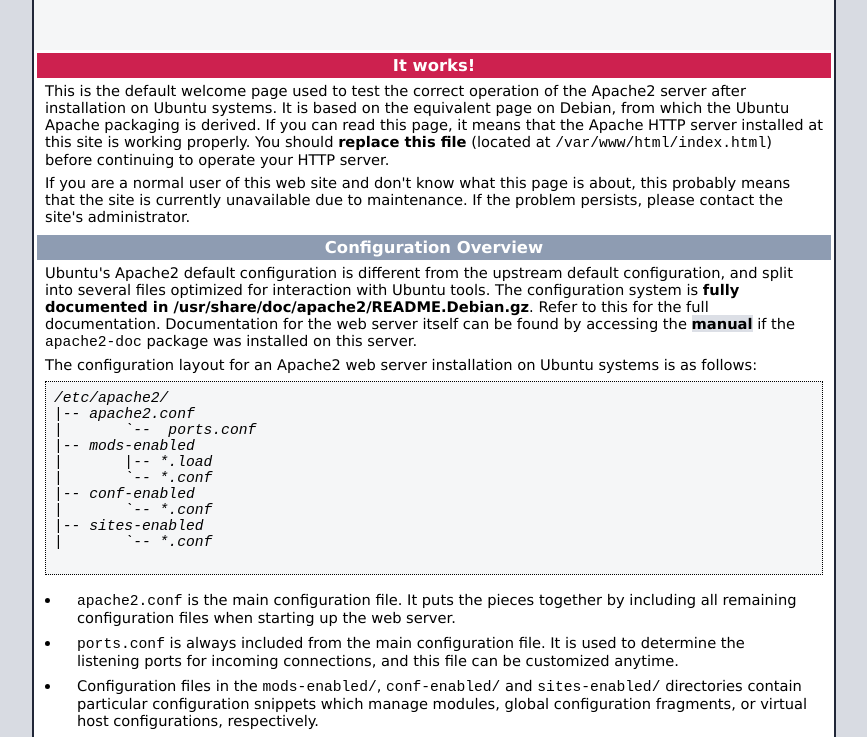
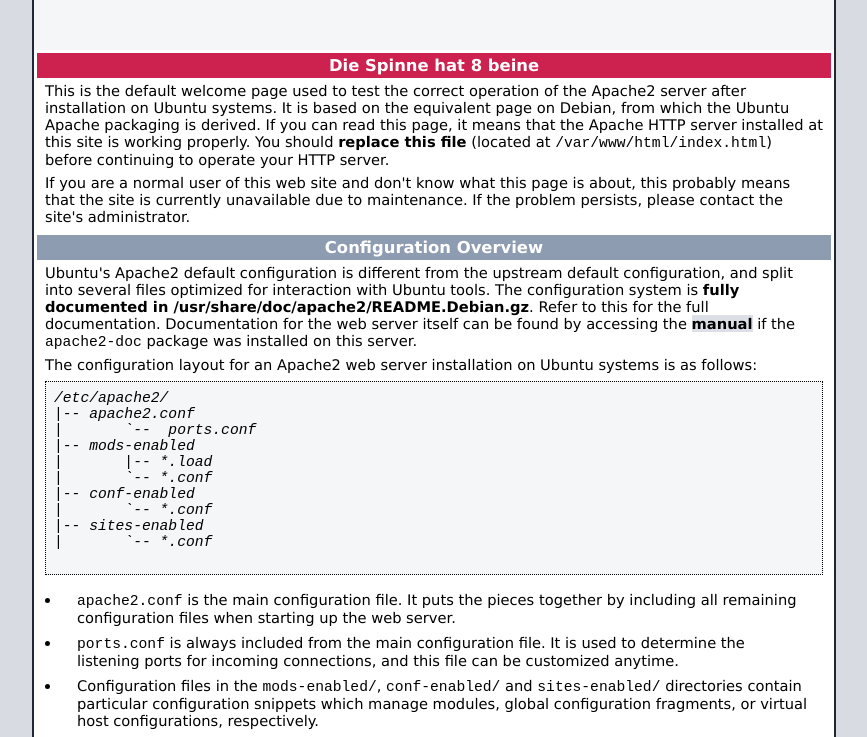
Before and after one commit to mschmidli/docs, a plain HTML site: page Vagrant/index.html in a window 1280 px wide. Shown: the part 57-794 px from the top of the page, without its empty margins (206-1073 px from the left). Drawn offline with Linux system fonts and the light colour scheme.

Commit message:
git:commit

```diff
--- a/Vagrant/index.html
+++ b/Vagrant/index.html
@@ -221,7 +221,7 @@
 
         <div class="section_header section_header_red">
           <div id="about"></div>
-          It works!
+          Die Spinne hat 8 beine
         </div>
         <div class="content_section_text">
           <p>
```
Also changed, not shown: Dokumentation/Bilder/LB1/Firewall.PNG (deleted), Dokumentation/Bilder/LB1/SSH.PNG (deleted), Dokumentation/Bilder/LB1/VM.PNG (deleted).
